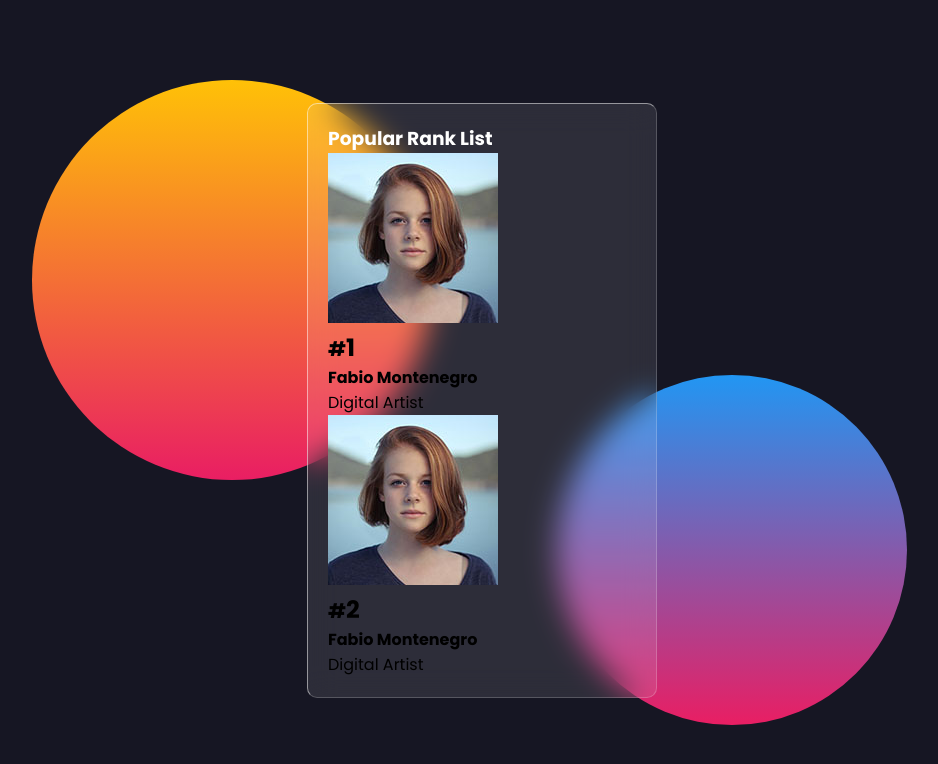
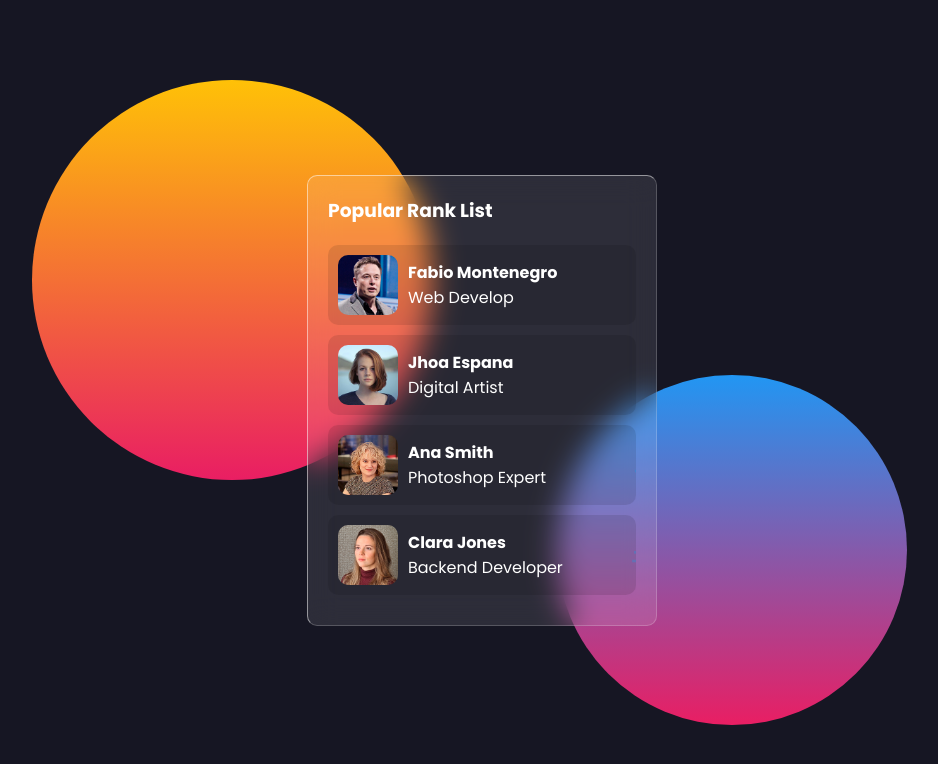
Before and after one commit to JhoanaEspana/Hover-Effects-Html-CSS, a plain HTML site: page index.html in a window 1280 px wide. Shown: the whole page, without its empty margins (158-1096 px from the left). Drawn offline with Linux system fonts and the light colour scheme.

Commit message:
add photos and more css

```diff
--- a/index.html
+++ b/index.html
@@ -13,12 +13,12 @@
           <h3>Popular Rank List</h3>
           <div class="list">
             <div class="imgBx">
-              <img src="./img/photo-1.jpeg" alt="woman team">
+              <img src="./img/photo-4.jpg" alt="woman team">
             </div>
             <div class="content">
               <h2 class="rank"><small>#</small>1</h2>
               <h4>Fabio Montenegro</h4>
-              <p>Digital Artist</p>
+              <p>Web Develop</p>
             </div>
           </div>
 
@@ -28,8 +28,30 @@
             </div>
             <div class="content">
               <h2 class="rank"><small>#</small>2</h2>
-              <h4>Fabio Montenegro</h4>
+              <h4>Jhoa Espana</h4>
               <p>Digital Artist</p>
+            </div>
+          </div>
+
+          <div class="list">
+            <div class="imgBx">
+              <img src="./img/photo-3.jpg" alt="woman team">
+            </div>
+            <div class="content">
+              <h2 class="rank"><small>#</small>3</h2>
+              <h4>Ana Smith</h4>
+              <p>Photoshop Expert</p>
+            </div>
+          </div>
+
+          <div class="list">
+            <div class="imgBx">
+              <img src="./img/photo-2.jpg" alt="woman team">
+            </div>
+            <div class="content">
+              <h2 class="rank"><small>#</small>4</h2>
+              <h4>Clara Jones</h4>
+              <p>Backend Developer</p>
             </div>
           </div>
 
--- a/style.css
+++ b/style.css
@@ -57,4 +57,66 @@ section::after{
 
 .box h3{
   color: #fff;
+  margin-bottom: 20px;
 }
+
+.box .list{
+  position: relative;
+  display: flex;
+  padding: 10px;
+  background: rgba(0,0,0,0.1);
+  border-radius: 10px;
+  margin: 10px 0;
+  cursor: pointer;
+  transition: 0.5s;
+  overflow: hidden;
+}
+
+.box .list:hover{
+  background: #fff;
+  box-shadow: -15px 30px 50px rgba(0,0,0,0.5);
+  transform: scale(1.15) translateX(30px) translateY(-15px);
+  z-index: 1000;
+}
+
+.box .list .imgBx{
+  position: relative;
+  width: 60px;
+  height: 60px;
+  border-radius: 10px;
+  overflow: hidden;
+  margin-right: 10px;
+}
+
+.box .list .imgBx img{
+  position: absolute;
+  top: 0;
+  left: 0;
+  width: 100%;
+  height: 100%;
+  object-fit: cover;
+}
+
+.box .list .content{
+  display: flex;
+  flex-direction: column;
+  justify-content: center;
+  color: #fff;
+}
+
+.box .list .content .rank{
+  position: absolute;
+  right: -50px;
+  color: #03a9f4;
+  transition: 0.5s;
+  font-size: 2.5em;
+}
+
+.box .list .content .rank small{
+  font-weight: 500;
+  opacity: 0.25;
+}
+
+.box .list:hover .content .rank{
+  right: 20px;
+}
```
Also changed, not shown: img/photo-2.jpg (added), img/photo-3.jpg (added), img/photo-4.jpg (added).
